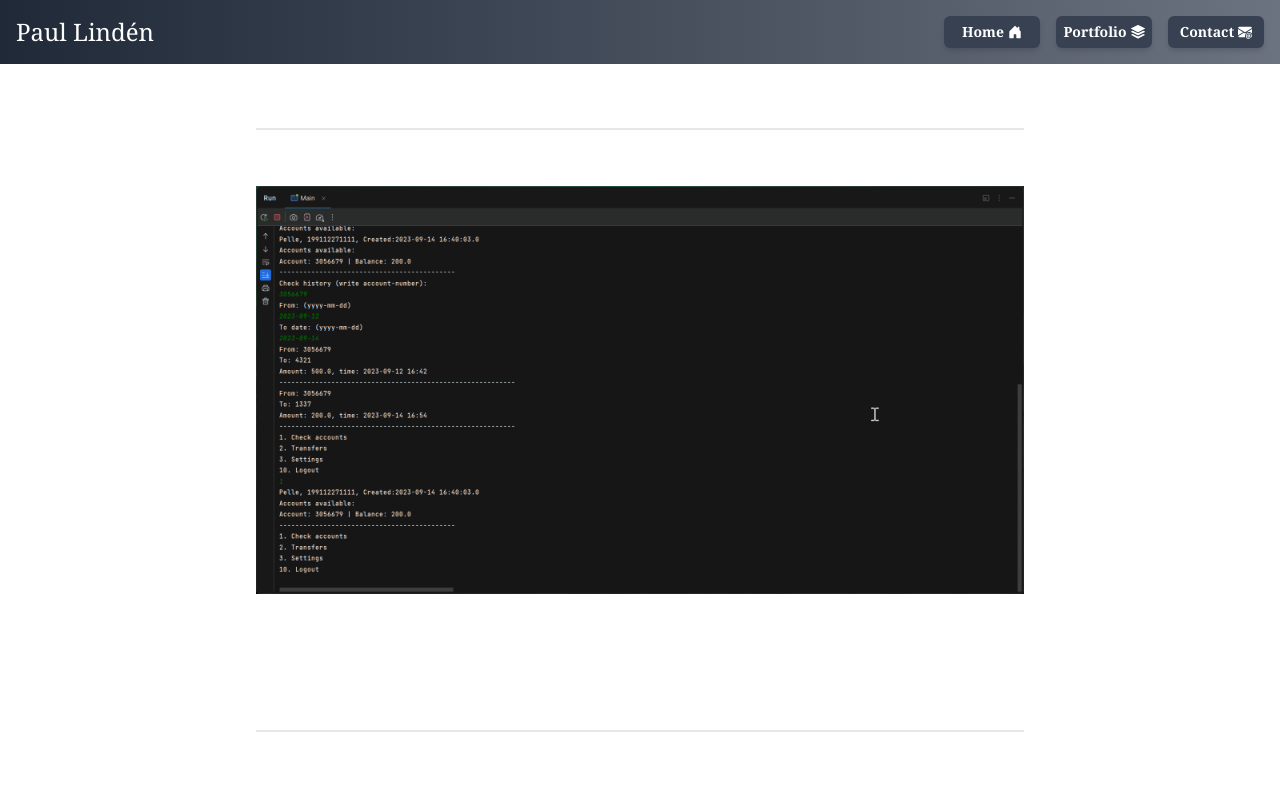
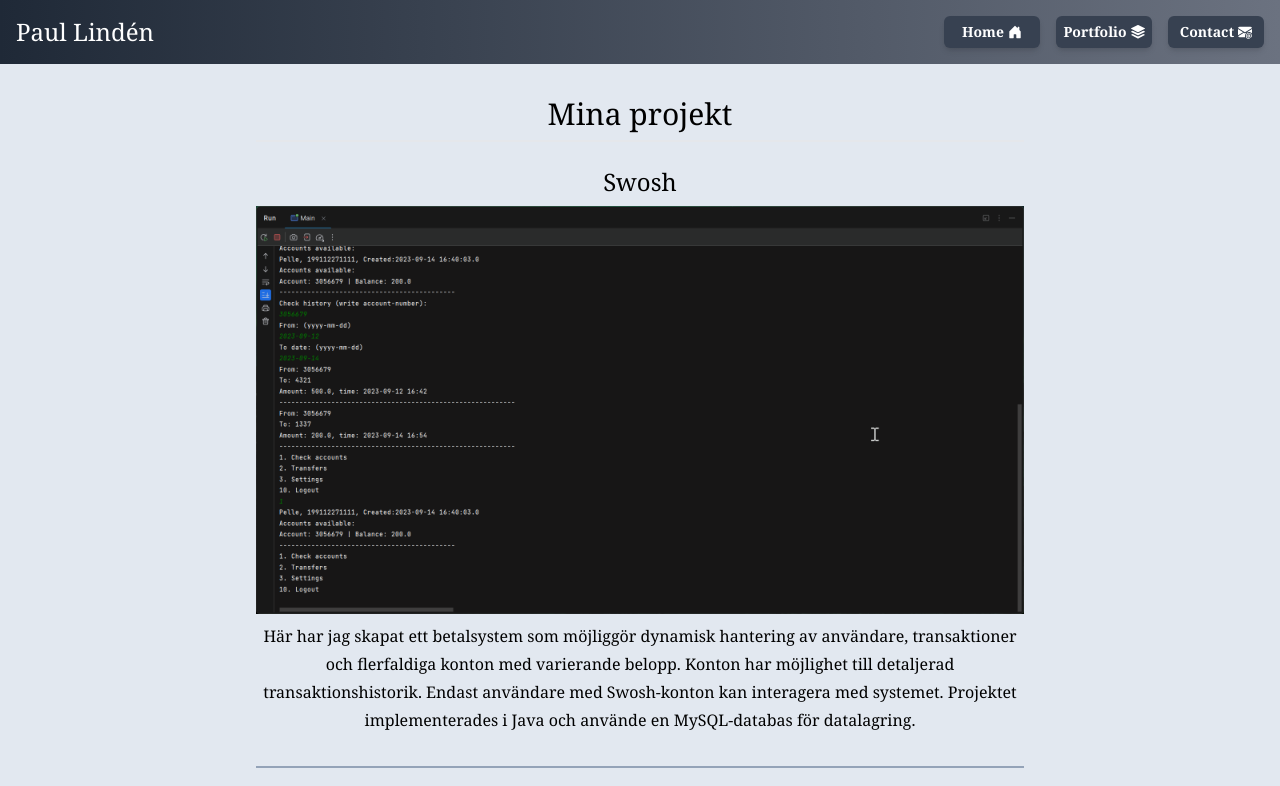
Before and after one commit to PaulALinden/Portfolio, a React (Vite) app: page /portfoliopage/portfolio in a window 1280 px wide. Shown: the top 786 px of the page. Built offline with nearby package versions, Linux system fonts and the light colour scheme.

Commit message:
Continued working on on portfolio. Img made clickable

```diff
--- a/src/App.jsx
+++ b/src/App.jsx
@@ -6,6 +6,7 @@ import { Outlet } from "react-router-dom";
 import Header from './modules/small-assets/Header';
 import Homepage from './modules/core-components/Homepage';
 import PortfolioPage from './modules/core-components/PortfolioPage';
+import Project from './modules/portfolio-components/Project';
 import ContactPage from './modules/core-components/ContactPage';
 import NoPage from "./modules/small-assets/NoPage";
 
@@ -18,7 +19,7 @@ export default function App() {
     }
 
     return (
-        <div className="dark:bg-gray-700 h-fit min-h-screen w-screen min-w-fit font-serif">
+        <div className="bg-slate-200 dark:bg-gray-700 dark:text-white h-fit min-h-screen w-screen min-w-fit font-serif">
 
             <BrowserRouter basename="/portfoliopage" >
 
@@ -33,13 +34,15 @@ export default function App() {
                             </>
                         } >
 
-                        <Route index element={<Homepage language={language} handleLanguageChange={handleLanguageChange}/>} />
+                        <Route index element={<Homepage language={language} handleLanguageChange={handleLanguageChange} />} />
 
                         <Route path="portfolio" element={<PortfolioPage language={language} />} />
 
-                        <Route path="contact" element={<ContactPage language={language}/>} />
+                        <Route path="portfolio/:projectId" element={<Project />} />
 
-                        <Route path="*" element={<NoPage language={language}/>} />
+                        <Route path="contact" element={<ContactPage language={language} />} />
+
+                        <Route path="*" element={<NoPage language={language} />} />
 
                     </Route >
 
--- a/src/data/portfolio-content.json
+++ b/src/data/portfolio-content.json
@@ -28,5 +28,9 @@
                 "eng": "A website where users can search for photos from Flickr. Through a search form, they can input search text, number of photos, and size. The results are displayed according to the user's selections. The page includes error handling to ensure a smooth experience. Advanced options include sorting and enlarging images in a new tab."
             }
         }
+    },
+    "heading":{
+        "swe":"Mina projekt",
+        "eng":"My Projects"
     }
 }
--- a/src/modules/core-components/ContactPage.jsx
+++ b/src/modules/core-components/ContactPage.jsx
@@ -3,10 +3,17 @@ import SocialMediaBar from '../small-assets/SocialMediaBar';
 
 const ContactPage = () => {
   return (
-    <div>
-      <h1>Let's Chat</h1>
-      <p><a className="underline" href="mailto:linden.91.pl@gmail.com">send me an email</a> to discuss opportunities or connect wit me elsewhere on the web</p>
-      <SocialMediaBar/>
+    <div className="flex justify-center items-center flex-col h-96 space-y-8">
+
+      <section className="border-2 p-4 text-center border-slate-400 dark:border-white space-y-2">
+
+        <h1 className="text-3xl">Let's Chat!</h1>
+        <p className="text-xl"><a className="underline" href="mailto:linden.91.pl@gmail.com">Send me an email</a> to discuss opportunities or connect with me on LinkedIn</p>
+
+      </section>
+
+      <SocialMediaBar />
+
     </div>
   );
 };
--- a/src/modules/core-components/Homepage.jsx
+++ b/src/modules/core-components/Homepage.jsx
@@ -8,7 +8,7 @@ export default function Main({language, handleLanguageChange}) {
 
 
     return (
-        <main id="main" className=" dark:bg-gray-700 dark:text-white p-4 flex flex-col lg:flex-row space-y-6 space-x-6">
+        <main id="main" className="p-4 flex flex-col lg:flex-row space-y-6 space-x-6">
 
             <LanguageSelector handleLanguageChange={handleLanguageChange} />
 
--- a/src/modules/home-components/LanguageSelector.jsx
+++ b/src/modules/home-components/LanguageSelector.jsx
@@ -4,7 +4,7 @@ import ReactCountryFlag from "react-country-flag"
 export default function LanguageSelector({ handleLanguageChange }) {
 
     return (
-        <div id="language-selector" className="space-x-2">
+        <div id="language-selector" className="space-x-2 max-w-fit h-fit px-2 bg-gray-800 rounded-md text-xl">
             <button onClick={() => handleLanguageChange('swe')}>
                 <ReactCountryFlag countryCode="SE" />
             </button>
--- a/src/modules/home-components/ProfileCardWithCV.jsx
+++ b/src/modules/home-components/ProfileCardWithCV.jsx
@@ -8,9 +8,9 @@ export default function ProfileCardWithCV({language}) {
     const selectedContent = websiteLinks.cv[language];
 
     return (
-        <section id="profil" className="text-white bg-gray-700 dark:bg-gray-700 w-60 max-w-fit order-1 md:w-80 lg:w-96 relative rounded-t-full order-2">
+        <section id="profil" className="text-white bg-gray-700 w-60 max-w-fit order-1 md:w-80 lg:w-96 relative rounded-t-full order-2">
             <img src={profilImage} alt="Profile Picture" />
-            <a href={selectedContent} target="_blank" className="bg-[#374151] border-2 border-white rounded-l-lg p-2 absolute bottom-0 left-0 flex justify-center items-center space-x-1 h-12 w-16 text-center">
+            <a href={selectedContent} target="_blank" className="bg-[#374151] border-2 border-slate-400 dark:border-white rounded-l-lg p-2 absolute bottom-0 left-0 flex justify-center items-center space-x-1 h-12 w-16 text-center">
                 <p className="mt-6 mb-2">cv</p>
                 <SiBookstack className="text-2xl" />
             </a>
--- /dev/null
+++ b/src/modules/portfolio-components/Project.jsx
@@ -0,0 +1,13 @@
+import { Link } from 'react-router-dom';
+
+export default function Project() {
+
+  return (
+    <div className="flex justify-center items-center flex-col h-96 space-y-4">
+      <h1 className="h-fit">Coming soon....</h1>
+
+      <Link to="/portfolio" className="bg-slate-900  text-white py-2 px-4 rounded transition-transform transform hover:scale-105">Back to Portfolio</Link>
+
+    </div>
+  );
+};
--- a/src/modules/portfolio-components/ProjectCard.jsx
+++ b/src/modules/portfolio-components/ProjectCard.jsx
@@ -1,12 +1,19 @@
+import { Link } from 'react-router-dom';
 
-export default function ProjectCard({ title, description, images }) {
+export default function ProjectCard({ id, title, description, images }) {
 
     return (
-        <section className="col-span-1 flex flex-col items-center text-center space-y-2 pb-8 border-b-2">
 
-            <h3>{title}</h3>
-            <img src={images[0]} alt="image" className="" />
-            <p>{description}</p>
+        <section className="col-span-1 flex flex-col items-center text-center space-y-2 pb-8 border-b-2 border-slate-400 dark:border-white">
+
+            <h3 className="text-2xl">{title}</h3>
+
+            <Link to={`/portfolio/${id}`}>
+                <img src={images[0]} alt="image" className="" />
+            </Link>
+
+
+            <p className="text-base/7">{description}</p>
 
         </section>
     );
--- a/src/modules/portfolio-components/ProjectList.jsx
+++ b/src/modules/portfolio-components/ProjectList.jsx
@@ -1,26 +1,30 @@
 import ProjectCard from './ProjectCard'
-import { imageArr } from './portfolioImages'
+import { imageArr } from './PortfolioImages'
 import projectsData from '../../data/portfolio-content.json'
 
-export default function ProjectContainer({language}) {
+export default function ProjectList({ language }) {
 
     const projectDataKeys = Object.keys(projectsData.portfolio);
+    const heading = projectsData.heading[language];
 
     return (
-        <article className="grid grid-cols-1 gap-4  max-w-3xl m-8 place-items-center space-y-2 text-white">
-            <h2 className="w-full text-center pb-2 border-b-2">Mina projekt</h2>
+        <article className="grid grid-cols-1 gap-4  max-w-3xl m-8 place-items-center space-y-2 ">
+            <h2 className="w-full text-center text-3xl pb-2 border-b-2">{heading}</h2>
 
-            {projectDataKeys.map((key, index) => {
+            {projectDataKeys.map((key) => {
                 const projectData = projectsData.portfolio[key];
-                const images = imageArr[index];
+                const images = imageArr[projectDataKeys.indexOf(key)];
 
                 return (
+
                     <ProjectCard
-                        id={index}
+                        key={key}
+                        id={key}
                         images={images}
                         title={projectData.title}
                         description={projectData.description[language]}
                     />
+
                 );
             })}
 
--- a/src/modules/small-assets/SocialMediaBar.jsx
+++ b/src/modules/small-assets/SocialMediaBar.jsx
@@ -4,7 +4,7 @@ import { SiLinkedin, SiGithub } from 'react-icons/si';
 
 export default function Footer() {
     return (
-        <footer id="socialmedia" className="text-white order-3 flex space-x-2 bg-[#374151] w-24 border-2 border-white lg:fixed bottom-6 right-6 p-4">
+        <footer id="socialmedia" className="text-white order-3 flex space-x-2 bg-[#374151] w-24 border-2 border-slate-400 dark:border-white lg:fixed bottom-6 right-6 p-4">
             <a href={websiteLinks.socialmedia.linkedin}><SiLinkedin className="text-2xl" /></a>
             <a href={websiteLinks.socialmedia.github}><SiGithub className="text-2xl" /></a>
         </footer>
```
Also changed, not shown: 13 other files (tests, documents, lock files or other folders).
